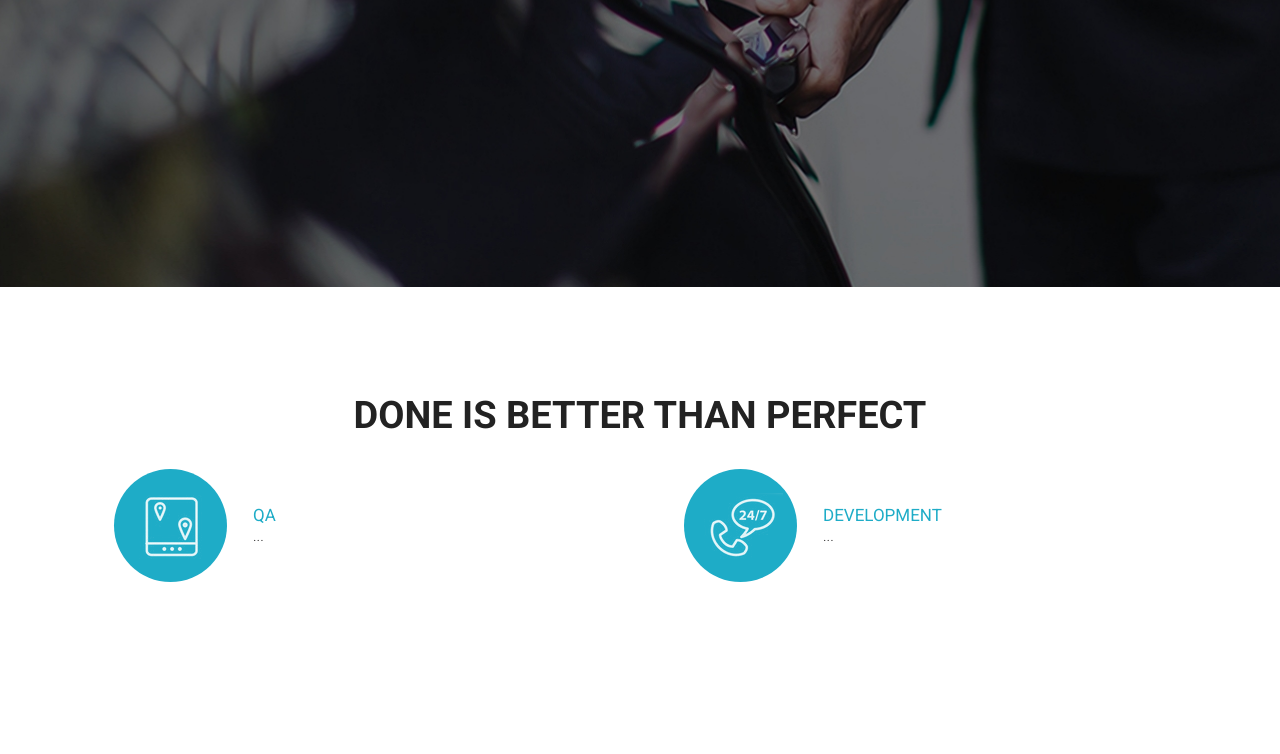
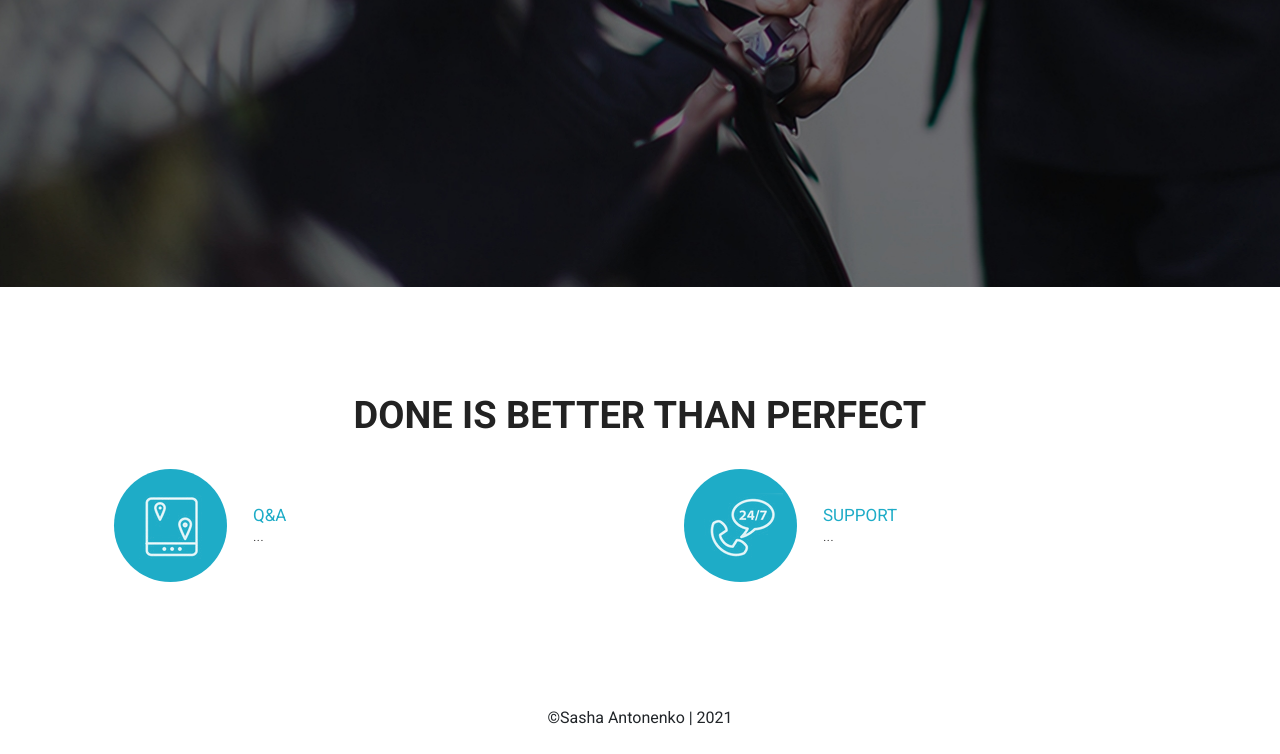
Before and after one commit to DelusiveMedicine/dancing_qa, a plain HTML site: page src/index.html in a window 1280 px wide. Shown: the part 563-1317 px from the top of the page. Before the commit the page ends 1210 px from the top, so only its background shows below. Drawn offline with Linux system fonts and the light colour scheme.

Commit message:
small changes.add footer

```diff
--- a/src/index.html
+++ b/src/index.html
@@ -75,7 +75,7 @@
                             <img src="icons/reasons/reason_6.png" alt="reason">
                         </div>
                         <div class="reasons_descr">
-                            <div class="reasons_subtitle">QA</div>
+                            <div class="reasons_subtitle">Q&A</div>
                             <div class="reasons_text">...</div>
                         </div>
                     </div>
@@ -86,7 +86,7 @@
                             <img src="icons/reasons/reason_7.png" alt="reason">
                         </div>
                         <div class="reasons_descr">
-                            <div class="reasons_subtitle">DEVELOPMENT </div>
+                            <div class="reasons_subtitle">SUPPORT </div>
                             <div class="reasons_text">...</div>
                         </div>
                     </div>
@@ -94,8 +94,14 @@
             </div>
         </div>
     </section>
-
-
+<!-- Footer -->
+<footer>
+    <div class="container">
+        <class class="col-md-12">
+            <div class="brand_block">©Sasha Antonenko | 2021 </div>
+        </class>
+    </div>
+</footer>
 
 </body>
 </html>
--- a/src/sass/style.sass
+++ b/src/sass/style.sass
@@ -179,3 +179,9 @@ nav
 			font-size: 15px
 			font-weight: 300
 			line-height: 21px
+
+.brand_block
+	display: flex
+	justify-content: center
+	align-items: center
+	margin-top: 35px
```
Also changed, not shown: src/css/style.min.css, 1 other file.
